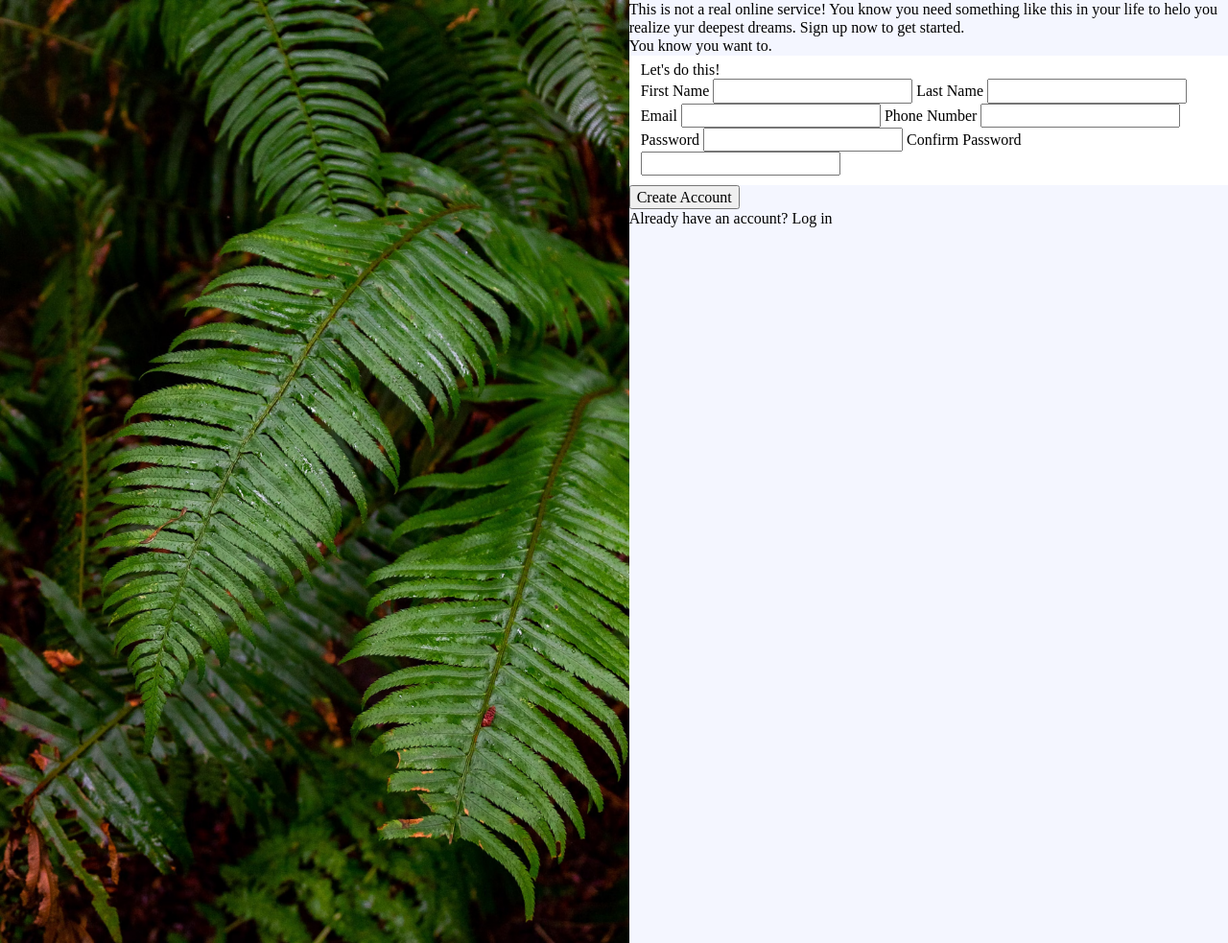
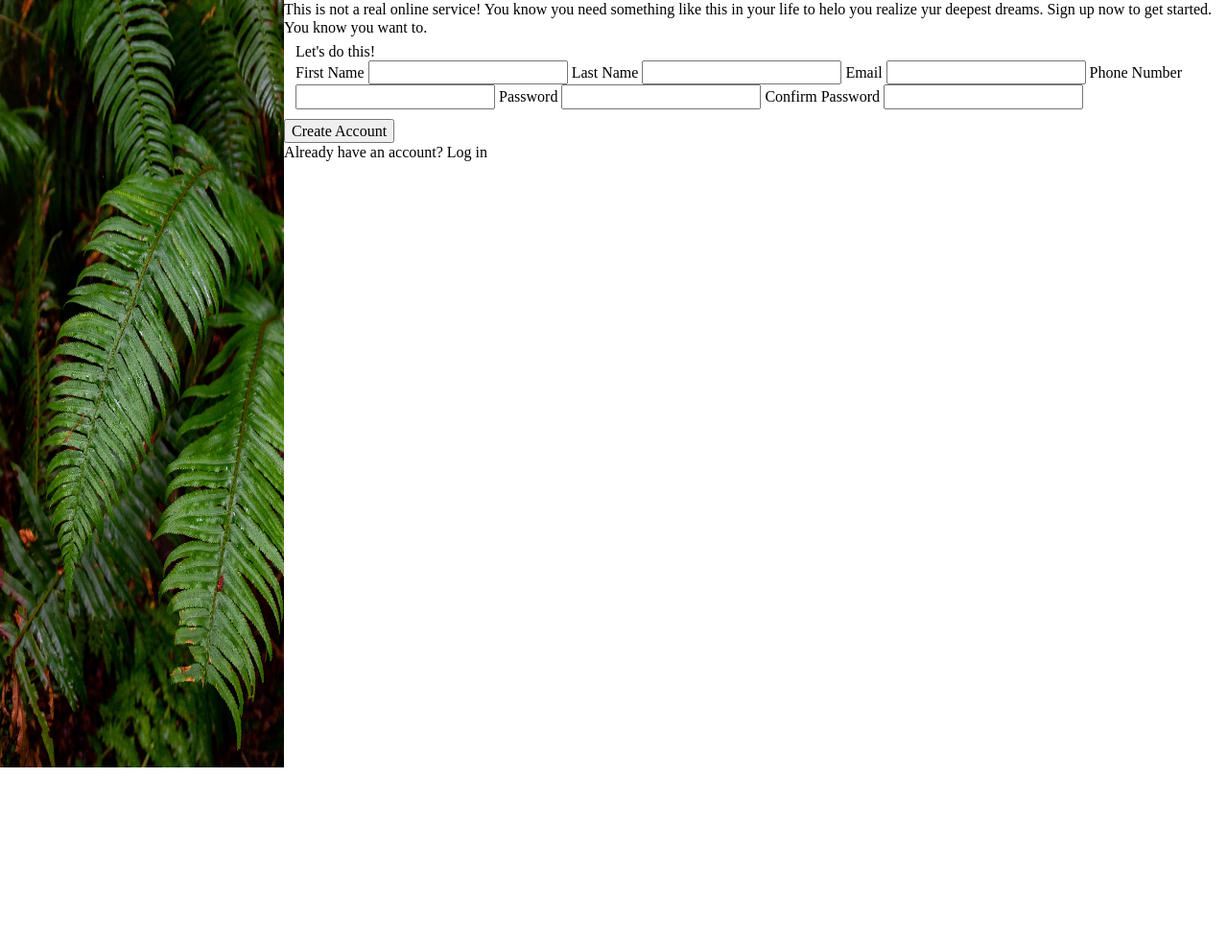
Before and after one commit to plantpirate/odin_projects, a plain HTML site: page odin_sign-up-form/index.html in a window 1280 px wide. Shown: the whole page at 96% size. After the commit the page ends 800 px from the top, so only its background shows below. Drawn offline with Linux system fonts and the light colour scheme.

Commit message:
add height rule to image so it stays within viewport

```diff
--- a/odin_sign-up-form/styles.css
+++ b/odin_sign-up-form/styles.css
@@ -35,12 +35,12 @@ h6 {
 }
 
 body {
-  background-color: #f4f6ff;
   display: flex;
+  min-height: 100vh;
 }
 
-form {
-  background-color: white;
+img {
+  height: 100vh;
 }
 
 fieldset {
```
